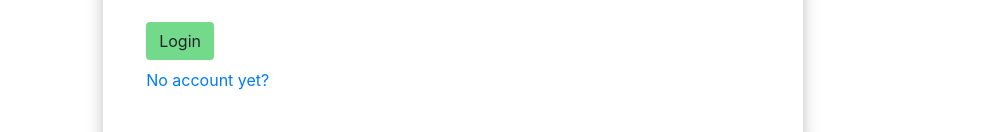
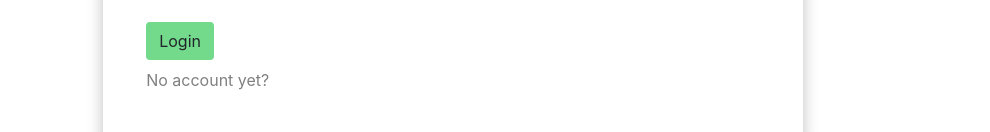
Before and after one commit to TommyLeoni/vitaelize, a React (Create React App) app in the folder frontend/: page / in a window 1280 px wide. Both pictures are taken after a click on the button "get started". Shown: the part 949-1081 px from the top of the page, without its empty margins (187-1177 px from the left). Built offline with nearby package versions, Linux system fonts and the light colour scheme.

Commit message:
link design done

```diff
--- a/frontend/src/components/ModalForms/ModalForm.js
+++ b/frontend/src/components/ModalForms/ModalForm.js
@@ -26,7 +26,7 @@ class ModalForm extends Component {
         const loadLogin = (
             <div>
                 <Login/>
-                <a className="noAccountYet" href="#" onClick={() => this.state.inpValue === "0" ? this.setState({inpValue: "1"}) : this.setState({inpValue: "0"})}>No account yet?</a>
+                <a href="#" onClick={() => this.state.inpValue === "0" ? this.setState({inpValue: "1"}) : this.setState({inpValue: "0"})}>No account yet?</a>
             </div>
         )
 
--- a/frontend/src/components/ModalForms/ModalForms.css
+++ b/frontend/src/components/ModalForms/ModalForms.css
@@ -3,15 +3,10 @@
     font-size: 3rem;
 }
 
-a :hover {
-    text-decoration: underline !important;
+a {
     color: grey !important;
-    cursor: pointer !important;
 }
 
-a{
-
-}
 @media only screen and (max-device-width: 360px) {
     .display-5{
         font-weight: 300;
```
